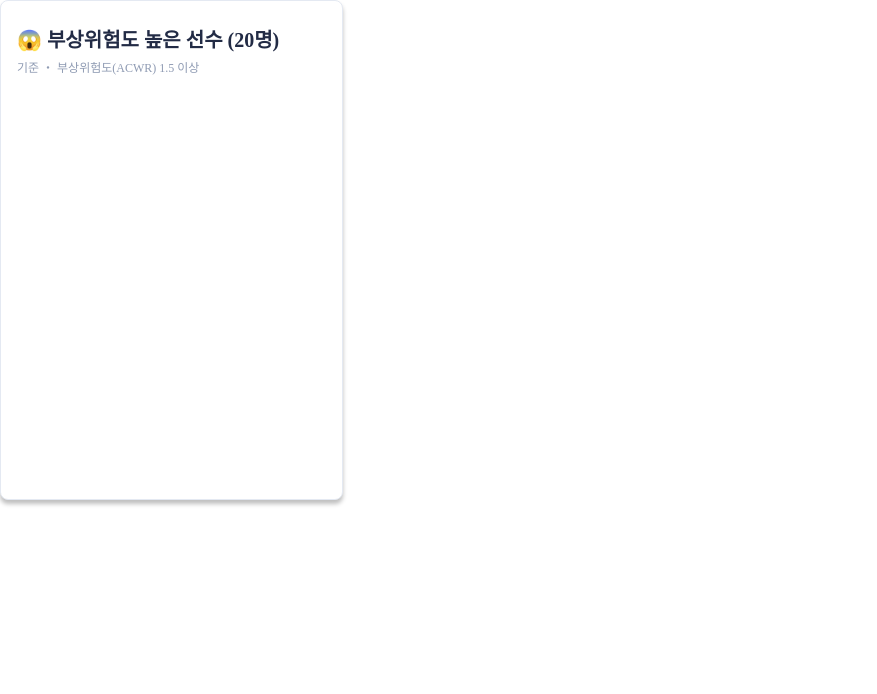
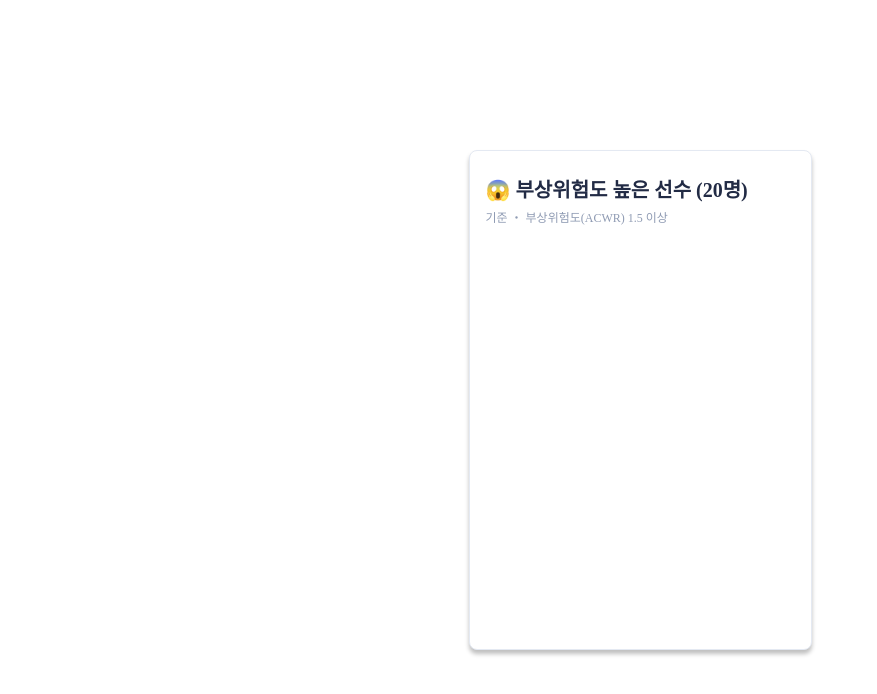
Before and after one commit to devseung2/plco-test, a React (Create React App) app: page / in a window 1280 px wide. Shown: the top 694 px of the page, without its empty margins (0-877 px from the left). Built offline with nearby package versions, Linux system fonts and the light colour scheme; the HTML template or start-up script is replaced by a standard one.

Commit message:
update: 홈 관련 페이지 스타일 추가

```diff
--- a/src/pages/Home.tsx
+++ b/src/pages/Home.tsx
@@ -1,8 +1,24 @@
 import React from 'react'
+/** @jsxImportSource @emotion/react */
+import { css } from '@emotion/react'
 import Player from '../components/Player'
 
 const Home = () => {
-  return <Player />
+  return (
+    <div css={homeContainer}>
+      <Player />
+    </div>
+  )
 }
 
 export default Home
+
+const homeContainer = css({
+  width: '100vw',
+  height: '100vh',
+  display: 'flex',
+  justifyContent: 'center',
+  alignItems: 'center',
+  minWidth: '400px',
+  minHeight: '600px',
+})
```
